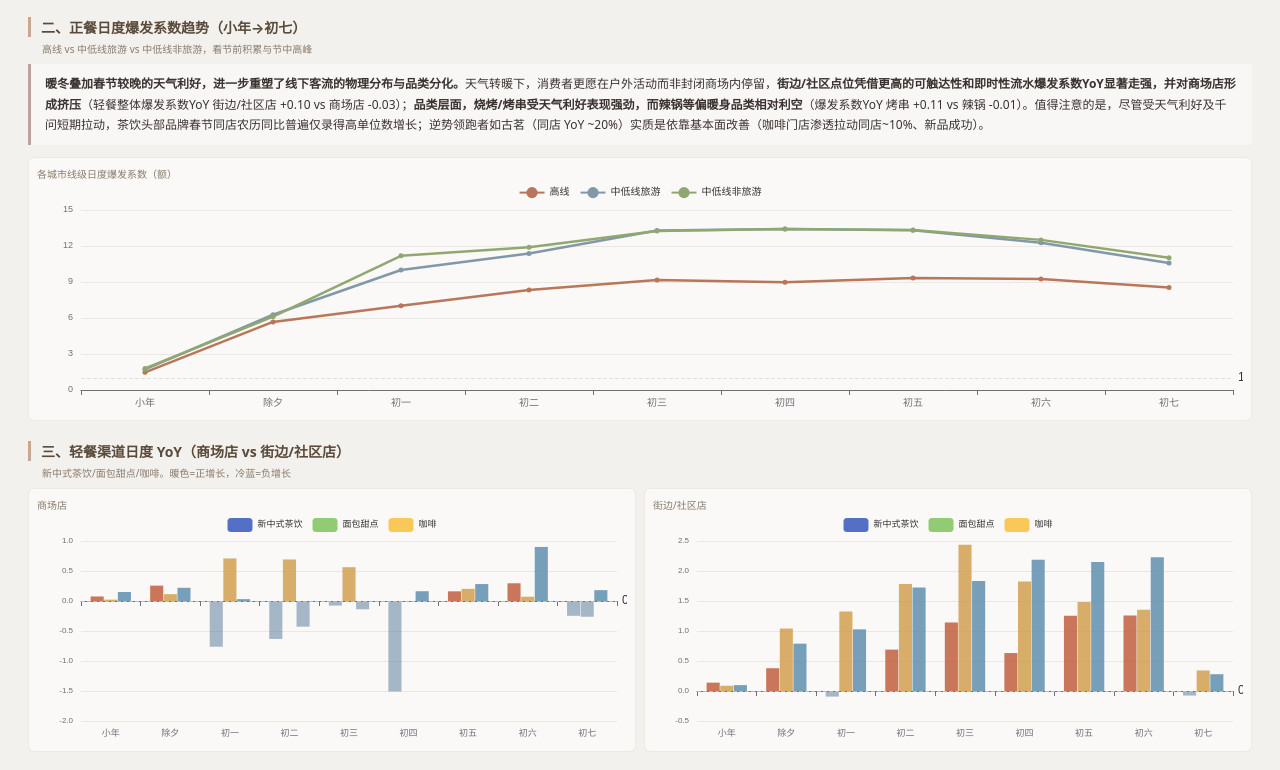
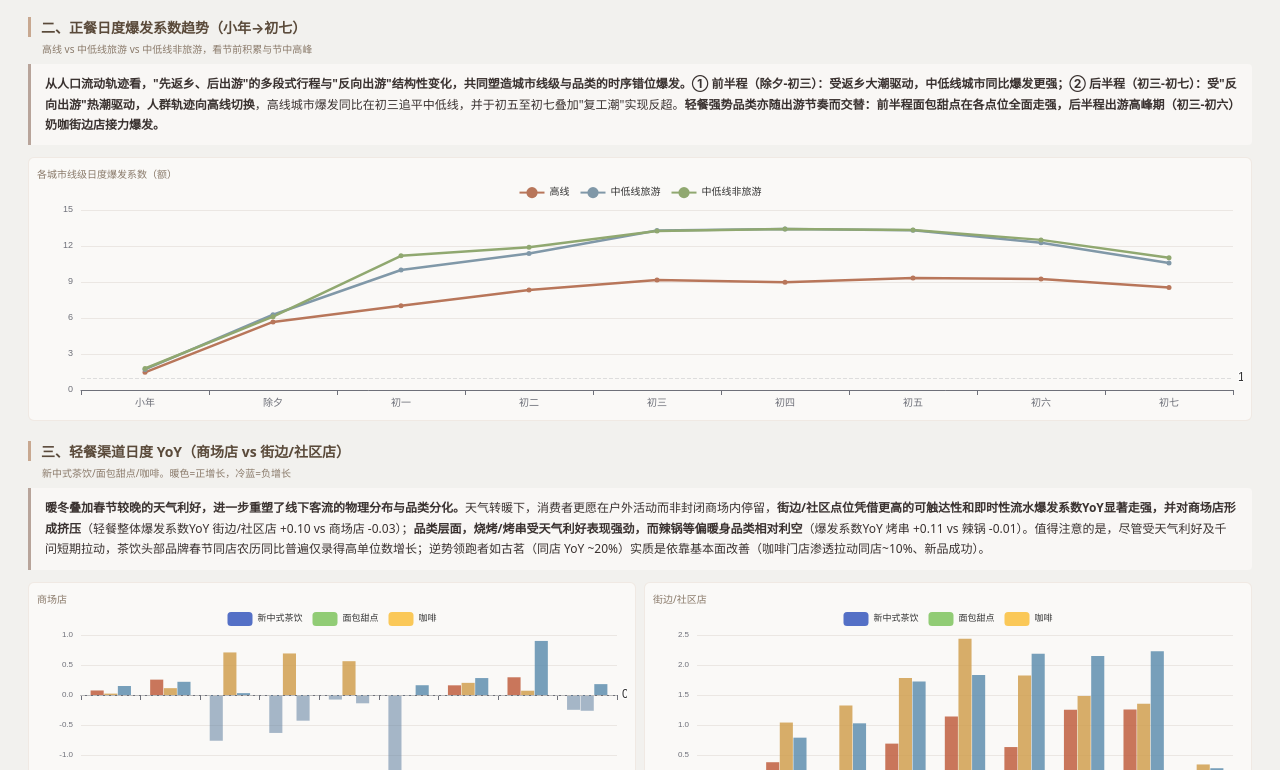
Before and after one commit to zhongyn-ai/holiday-report, a plain HTML site: page cny.html in a window 1280 px wide. Shown: the part 784-1554 px from the top of the page. Drawn offline with nearby package versions, Linux system fonts and the light colour scheme; animation ran at ten frames a second.

Commit message:
fix: swap insight paragraphs in cny sections 2&3

```diff
--- a/cny.html
+++ b/cny.html
@@ -50,12 +50,15 @@ h2{font-size:14px;color:#5a4a3a;margin:20px 0 8px;padding-left:10px;border-left:
 <h2>二、正餐日度爆发系数趋势（小年→初七）</h2>
 <p class="note">高线 vs 中低线旅游 vs 中低线非旅游，看节前积累与节中高峰</p>
 <div class="insight">
-  <p><strong>暖冬叠加春节较晚的天气利好，进一步重塑了线下客流的物理分布与品类分化。</strong>天气转暖下，消费者更愿在户外活动而非封闭商场内停留，<strong>街边/社区点位凭借更高的可触达性和即时性流水爆发系数YoY显著走强，并对商场店形成挤压</strong>（轻餐整体爆发系数YoY 街边/社区店 +0.10 vs 商场店 -0.03）；<strong>品类层面，烧烤/烤串受天气利好表现强劲，而辣锅等偏暖身品类相对利空</strong>（爆发系数YoY 烤串 +0.11 vs 辣锅 -0.01）。值得注意的是，尽管受天气利好及千问短期拉动，茶饮头部品牌春节同店农历同比普遍仅录得高单位数增长；逆势领跑者如古茗（同店 YoY ~20%）实质是依靠基本面改善（咖啡门店渗透拉动同店~10%、新品成功）。</p>
+  <p><strong>从人口流动轨迹看，"先返乡、后出游"的多段式行程与"反向出游"结构性变化，共同塑造城市线级与品类的时序错位爆发。① 前半程（除夕-初三）：受返乡大潮驱动，中低线城市同比爆发更强；② 后半程（初三-初七）：受"反向出游"热潮驱动，人群轨迹向高线切换</strong>，高线城市爆发同比在初三追平中低线，并于初五至初七叠加"复工潮"实现反超。<strong>轻餐强势品类亦随出游节奏而交替：前半程面包甜点在各点位全面走强，后半程出游高峰期（初三-初六）奶咖街边店接力爆发。</strong></p>
 </div>
 <div class="card"><div class="ct">各城市线级日度爆发系数（额）</div><div class="ch-l" id="b1"></div></div>
 
 <h2>三、轻餐渠道日度 YoY（商场店 vs 街边/社区店）</h2>
 <p class="note">新中式茶饮/面包甜点/咖啡。暖色=正增长，冷蓝=负增长</p>
+<div class="insight">
+  <p><strong>暖冬叠加春节较晚的天气利好，进一步重塑了线下客流的物理分布与品类分化。</strong>天气转暖下，消费者更愿在户外活动而非封闭商场内停留，<strong>街边/社区点位凭借更高的可触达性和即时性流水爆发系数YoY显著走强，并对商场店形成挤压</strong>（轻餐整体爆发系数YoY 街边/社区店 +0.10 vs 商场店 -0.03）；<strong>品类层面，烧烤/烤串受天气利好表现强劲，而辣锅等偏暖身品类相对利空</strong>（爆发系数YoY 烤串 +0.11 vs 辣锅 -0.01）。值得注意的是，尽管受天气利好及千问短期拉动，茶饮头部品牌春节同店农历同比普遍仅录得高单位数增长；逆势领跑者如古茗（同店 YoY ~20%）实质是依靠基本面改善（咖啡门店渗透拉动同店~10%、新品成功）。</p>
+</div>
 <div class="row2">
 <div class="card"><div class="ct">商场店</div><div class="ch-l" id="c1"></div></div>
 <div class="card"><div class="ct">街边/社区店</div><div class="ch-l" id="c2"></div></div>
```
